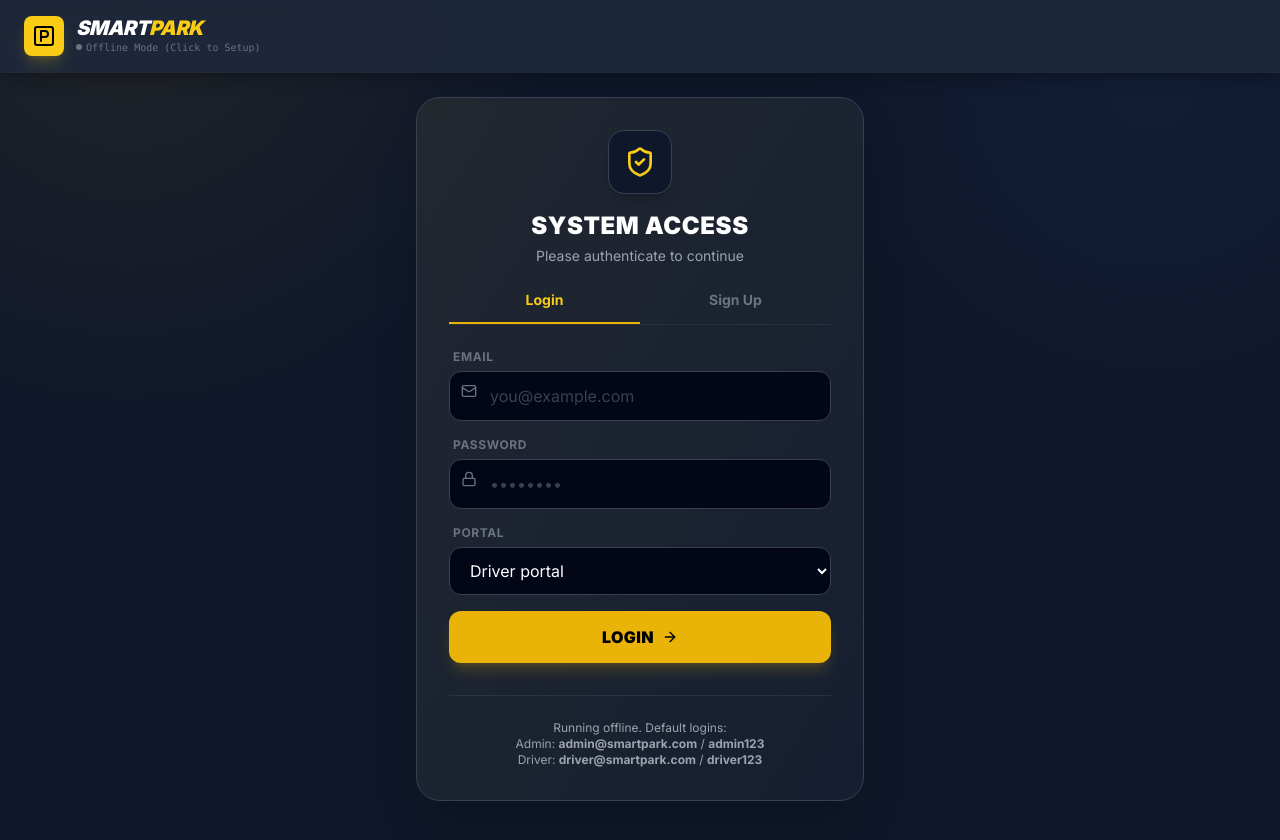
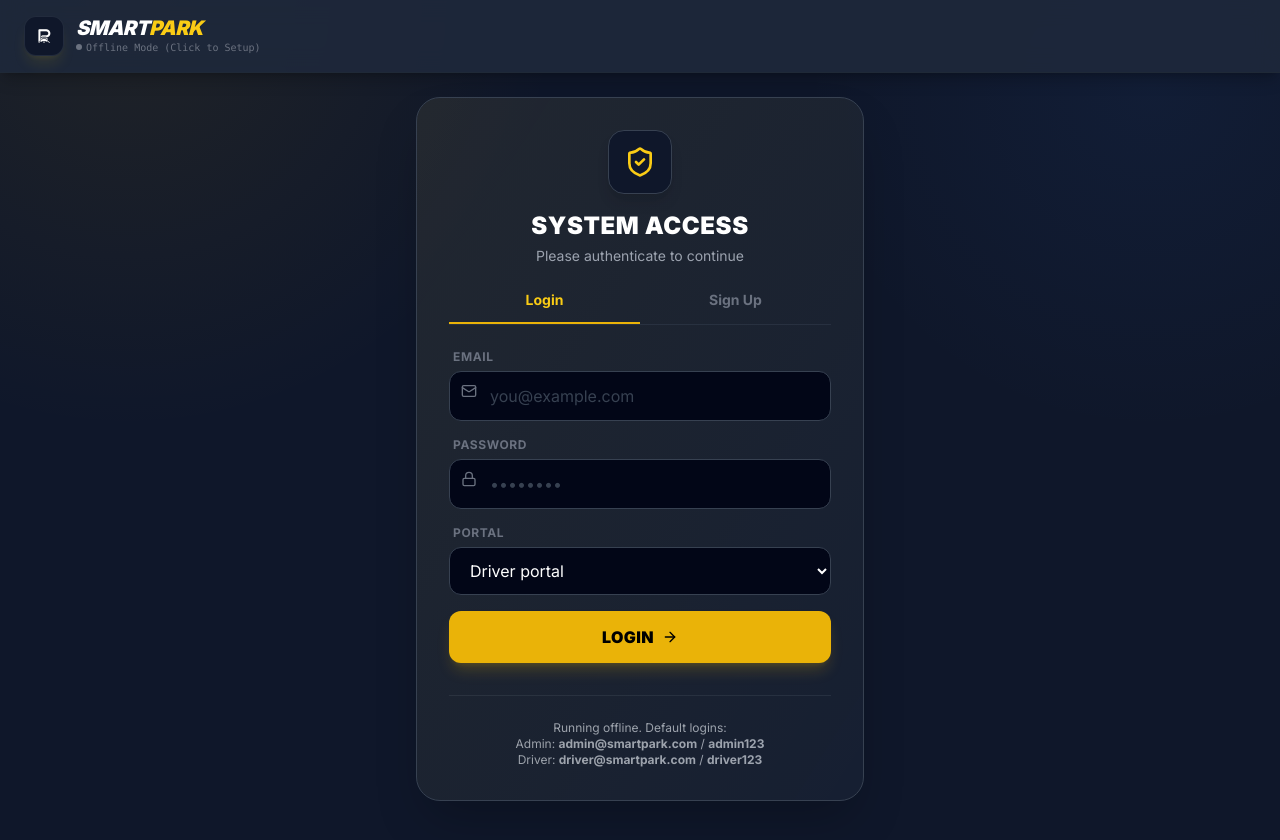
Before and after one commit to necromancer-007/Smart_Park, a plain HTML site: page frontend/index.html in a window 1280 px wide. Drawn offline with nearby package versions, Linux system fonts and the light colour scheme.

Commit message:
feat: add logo image to navbar and favicon

```diff
--- a/frontend/index.html
+++ b/frontend/index.html
@@ -5,6 +5,7 @@
     <meta charset="UTF-8">
     <meta name="viewport" content="width=device-width, initial-scale=1.0">
     <title>Smart Parking System</title>
+    <link rel="icon" type="image/png" href="assets/images/logo.png">
 
     <!-- Tailwind CSS -->
     <script src="https://cdn.tailwindcss.com"></script>
@@ -167,8 +168,8 @@
         <div class="flex items-center gap-3 cursor-pointer group"
             onclick="if(state.currentUser) switchView(state.view)">
             <div
-                class="bg-yellow-400 p-2 rounded-lg shadow-lg shadow-yellow-400/20 group-hover:bg-yellow-300 transition-colors">
-                <i data-lucide="square-parking" class="text-black w-6 h-6"></i>
+                class="w-10 h-10 rounded-xl overflow-hidden shadow-lg shadow-yellow-400/10 group-hover:scale-105 transition-transform flex items-center justify-center bg-slate-900 border border-gray-700/50">
+                <img src="assets/images/logo.png" alt="SmartPark Logo" class="w-8 h-8 object-contain">
             </div>
             <div class="flex flex-col">
                 <span class="font-black text-xl tracking-tight text-white uppercase italic leading-none">Smart<span
```
Also changed, not shown: frontend/assets/images/logo.png (added).
